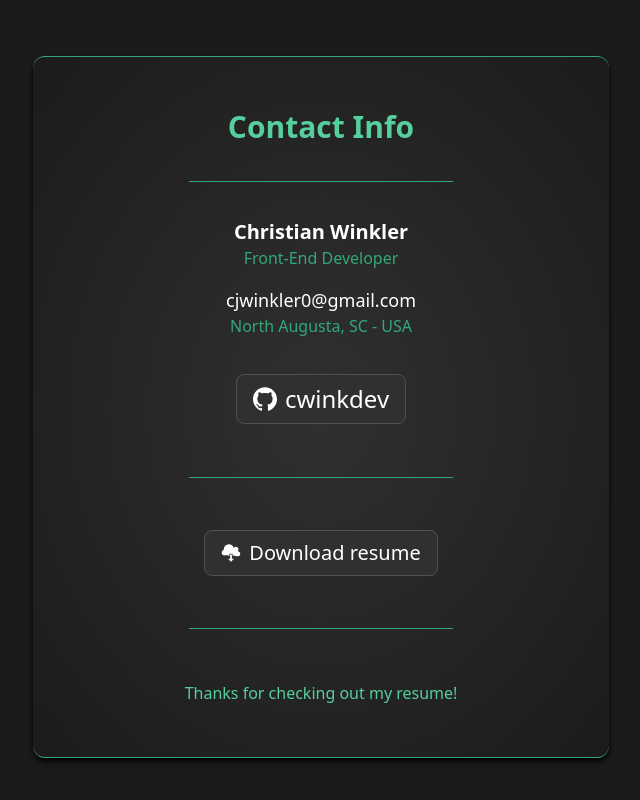
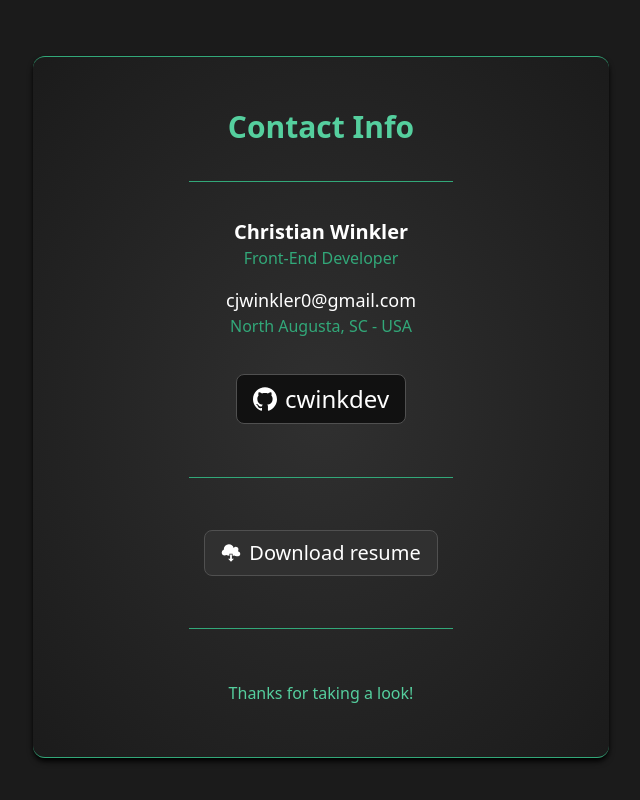
Before and after one commit to cwinkdev/web-resume, a Next.js app: page / in a window 1280 px wide. Shown: the part 3352-4152 px from the top of the page, without its empty margins (319-959 px from the left). Built offline with nearby package versions, Linux system fonts and the light colour scheme.

Commit message:
minor contact styling

```diff
--- a/app/components/contact/ContactInfo.tsx
+++ b/app/components/contact/ContactInfo.tsx
@@ -20,10 +20,10 @@ const ContactInfo = () => {
       </div>
       <a
         href="https://github.com/cwinkdev"
-        className="flex justify-center items-center text-2xl bg-base2 w-fit p-2 px-4 mx-auto rounded-lg border border-base3"
+        className="flex justify-center items-center text-2xl bg-base w-fit p-2 px-4 mx-auto rounded-lg border border-base3"
       >
         <SiGithub />
-        <p className="ml-2">cwinkdev</p>
+        <p className="ml-2 my-auto ">cwinkdev</p>
       </a>
       <div className="border-b border-secondary mx-auto w-1/2 my-4"></div>
       <div className="flex flex-col items-center">
@@ -37,7 +37,7 @@ const ContactInfo = () => {
         </a>
       </div>
       <div className="border-b border-secondary mx-auto w-1/2 my-4"></div>
-      <p className="text-primary">Thanks for checking out my resume!</p>
+      <p className="text-primary">Thanks for taking a look!</p>
     </div>
   );
 };
```
